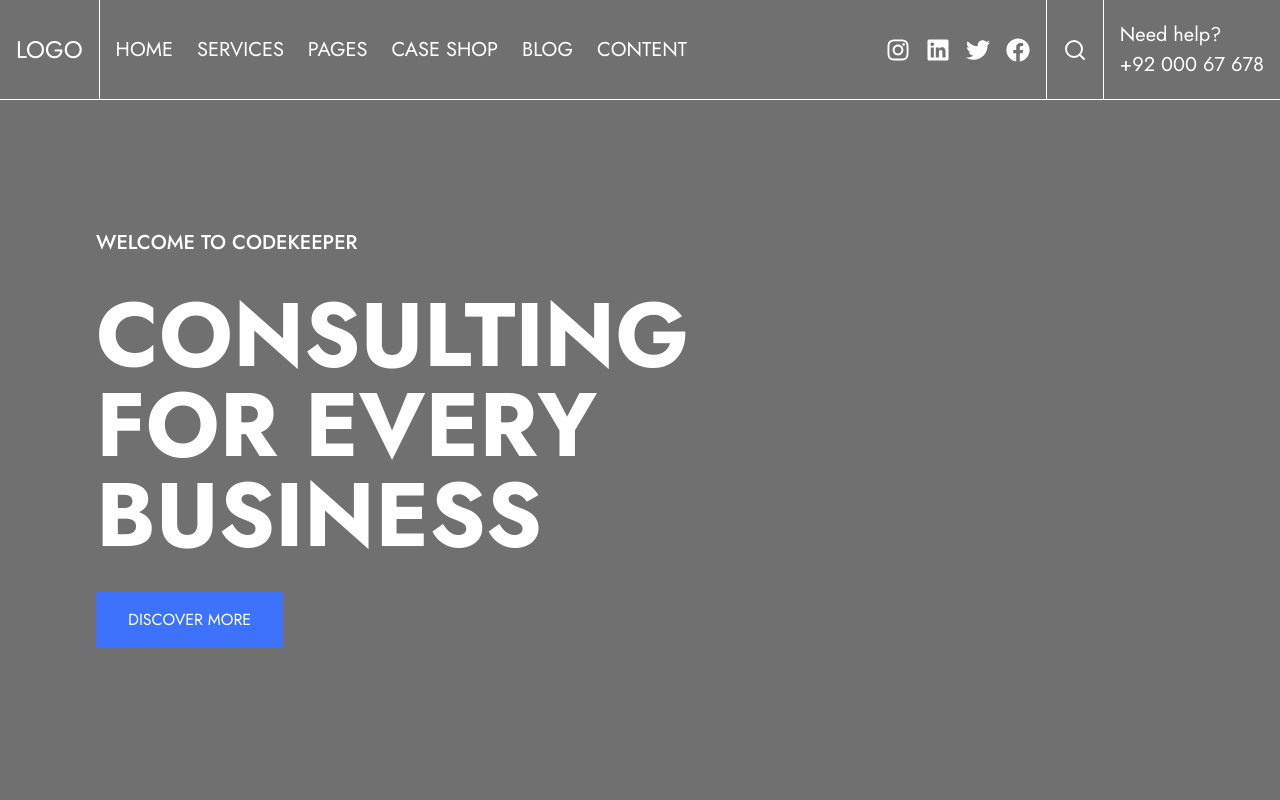
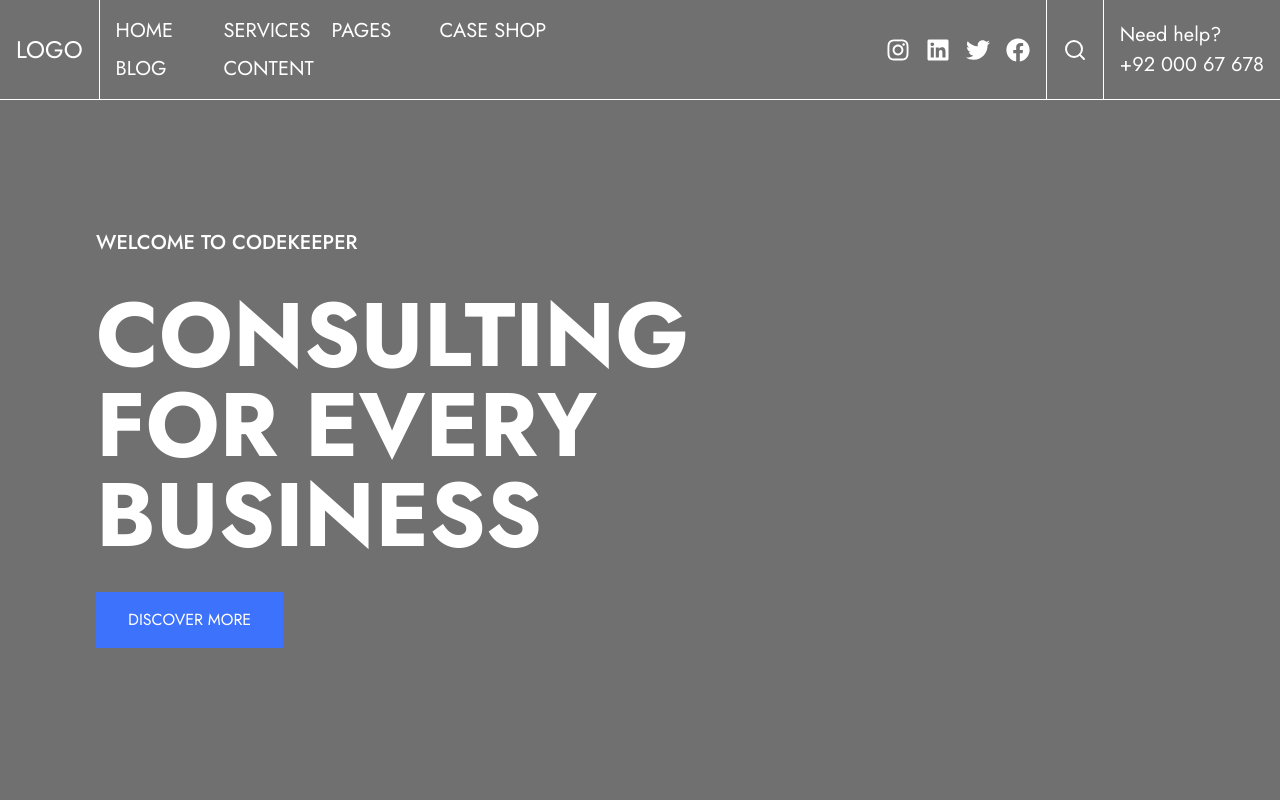
Before and after one commit to 0xlarmideh/fastamoni-assessment, a React (Vite) app: page / in a window 1280 px wide. Shown: the top 800 px of the page. Built offline with nearby package versions, Linux system fonts and the light colour scheme.

Commit message:
Responsiveness for Navbar

```diff
--- a/src/App.tsx
+++ b/src/App.tsx
@@ -1,9 +1,11 @@
 // import viteLogo from "/vite.svg";
 import "./App.css";
 import DiscoverMore from "./sections/DicoverMore";
-import Faq from "./sections/FAQ/Faq";
+import Faq from "./sections/FAQ";
 import Header from "./sections/Header/Header";
+import Footer from "./sections/Layout/Footer/Footer";
 import Navbar from "./sections/Layout/Navbar";
+import LeadingMarket from "./sections/LeadingMarket/LeadingMarket";
 import NewCaseStudies from "./sections/NewCaseStudies";
 import NoOfProjects from "./sections/NoOfProjects";
 import RealWorldExperience from "./sections/RealWordExperience";
@@ -15,11 +17,13 @@ function App() {
       <Navbar />
       <Header />
       <RealWorldExperience />
+      <LeadingMarket />
       <NewCaseStudies />
       <DiscoverMore />
       <Faq />
       <WhatTheyAreTalkingAbout />
       <NoOfProjects />
+      <Footer />
     </div>
   );
 }
--- /dev/null
+++ b/src/sections/Layout/Navbar/DesktopNavbar.tsx
@@ -0,0 +1,65 @@
+import { FaFacebook, FaHamburger, FaLinkedin, FaTwitter } from "react-icons/fa";
+import { FaInstagram } from "react-icons/fa6";
+import { FiSearch } from "react-icons/fi";
+
+import { pageLinks } from "./data";
+
+const Divider = () => <div className="h-full w-[1px] bg-white"></div>;
+
+const DesktopNavbar = ({
+  toggleOpenState,
+}: {
+  toggleOpenState: () => void;
+}) => {
+  return (
+    <nav className="bg-[#707070] p-0 h-[100px] border-b border-white flex justify-between items-center text-white px-4">
+      <div className="flex gap-4 h-full items-center">
+        <div>
+          <h3 className="text-2xl">LOGO</h3>
+        </div>
+        <Divider />
+
+        {/* PAGE LINKS */}
+        <div className="hidden lg:grid grid-cols-4 gap-2 items-center text-[20px]">
+          {pageLinks.map((link, idx) => (
+            <a
+              key={idx}
+              className="w-[100px] whitespace-nowrap hover:underline transition-all hover:text-slate-300 duration-700"
+              href="#"
+            >
+              {link}
+            </a>
+          ))}
+        </div>
+      </div>
+
+      <div className="hidden lg:flex gap-4 h-full items-center">
+        <div className="flex gap-4 text-2xl items-center">
+          <FaInstagram />
+          <FaLinkedin />
+          <FaTwitter />
+          <FaFacebook />
+        </div>
+        <Divider />
+        <div className="text-2xl">
+          <FiSearch />
+        </div>
+        <Divider />
+        <div className="text-[20px]">
+          <p>Need help?</p>
+          <p>+92 000 67 678</p>
+        </div>
+      </div>
+      <button
+        className={
+          "lg:hidden bg-slate-700 p-4 text-2xl border border-[#243979] text-[#fff]"
+        }
+        onClick={toggleOpenState}
+      >
+        <FaHamburger />
+      </button>
+    </nav>
+  );
+};
+
+export default DesktopNavbar;
--- a/src/sections/Layout/Navbar/MobileNavbar.tsx
+++ b/src/sections/Layout/Navbar/MobileNavbar.tsx
@@ -0,0 +1,55 @@
+import { FaFacebook, FaLinkedin, FaTwitter } from "react-icons/fa";
+import { FaInstagram, FaXmark } from "react-icons/fa6";
+
+import { pageLinks } from "./data";
+
+const MobileNavbar = ({ toggleOpenState }: { toggleOpenState: () => void }) => {
+  return (
+    <nav className="fixed top-0 px-4 left-0 h-dvh z-[150] w-full bg-white">
+      <div className="flex border-b py-6 gap-4 justify-between items-center">
+        <div>
+          <h3 className="text-2xl">LOGO</h3>
+        </div>
+        <button
+          className={
+            "bg-slate-700 p-4 text-2xl border border-[#243979] text-[#fff]"
+          }
+          onClick={toggleOpenState}
+        >
+          <FaXmark />
+        </button>
+      </div>
+      <div className="flex flex-col justify-between">
+        {/* PAGE LINKS */}
+        <div className="flex flex-col gap-4 mt-4 text-[20px]">
+          {pageLinks.map((link, idx) => (
+            <a
+              key={idx}
+              className="transition-all border-b pb-2 hover:text-slate-300 duration-700"
+              href="#"
+              onClick={toggleOpenState}
+            >
+              {link}
+            </a>
+          ))}
+        </div>
+        <div className="fixed bottom-0 left-0 w-full px-4 pb-8">
+          <div className="flex justify-between">
+            <div className="flex gap-4 text-2xl items-center">
+              <FaInstagram />
+              <FaLinkedin />
+              <FaTwitter />
+              <FaFacebook />
+            </div>
+            <div className="text-[20px]">
+              <p>Need help?</p>
+              <p>+92 000 67 678</p>
+            </div>
+          </div>
+        </div>
+      </div>
+    </nav>
+  );
+};
+
+export default MobileNavbar;
--- /dev/null
+++ b/src/sections/Layout/Navbar/data.ts
@@ -0,0 +1,8 @@
+export const pageLinks = [
+  "HOME",
+  "SERVICES",
+  "PAGES",
+  "CASE SHOP",
+  "BLOG",
+  "CONTENT",
+];
--- a/src/sections/Layout/Navbar/index.tsx
+++ b/src/sections/Layout/Navbar/index.tsx
@@ -1,57 +1,27 @@
-import { FaFacebook, FaLinkedin, FaTwitter } from "react-icons/fa";
-import { FaInstagram } from "react-icons/fa6";
-import { FiSearch } from "react-icons/fi";
+import { useEffect, useState } from "react";
 
-const Divider = () => <div className="h-full w-[1px] bg-white"></div>;
+import useTailwindBreakpoints from "../../../utils/useTailwindBreakpoints";
+
+import DesktopNavbar from "./DesktopNavbar";
+import MobileNavbar from "./MobileNavbar";
+
 const Navbar = () => {
-  const pageLinks = [
-    "HOME",
-    "SERVICES",
-    "PAGES",
-    "CASE SHOP",
-    "BLOG",
-    "CONTENT",
-  ];
+  const { is_lg_and_Greater } = useTailwindBreakpoints();
+  const [isOpen, setIsOpen] = useState<boolean>(false);
+
+  // Close Drawer if window is resized and greater lg
+  useEffect(() => {
+    if (is_lg_and_Greater && isOpen) setIsOpen(false);
+  }, [is_lg_and_Greater, isOpen]);
+
+  const toggleOpenState = () => setIsOpen(!isOpen);
   return (
-    <nav className="bg-[#707070] p-0 h-[100px] border-b border-white flex justify-between items-center text-white px-4">
-      <div className="flex gap-4 h-full items-center">
-        <div>
-          <h3 className="text-2xl">LOGO</h3>
-        </div>
-        <Divider />
-
-        {/* PAGE LINKS */}
-        <div className="flex gap-6 items-center text-[20px]">
-          {pageLinks.map((link, idx) => (
-            <a
-              key={idx}
-              className="hover:underline transition-all hover:text-slate-300 duration-700"
-              href="#"
-            >
-              {link}
-            </a>
-          ))}
-        </div>
-      </div>
-
-      <div className="flex gap-4 h-full items-center">
-        <div className="flex gap-4 text-2xl items-center">
-          <FaInstagram />
-          <FaLinkedin />
-          <FaTwitter />
-          <FaFacebook />
-        </div>
-        <Divider />
-        <div className="text-2xl">
-          <FiSearch />
-        </div>
-        <Divider />
-        <div className="text-[20px]">
-          <p>Need help?</p>
-          <p>+92 000 67 678</p>
-        </div>
-      </div>
-    </nav>
+    <div className="relative">
+      <DesktopNavbar toggleOpenState={toggleOpenState} />
+      {isOpen && !is_lg_and_Greater && (
+        <MobileNavbar toggleOpenState={toggleOpenState} />
+      )}
+    </div>
   );
 };
 
```
